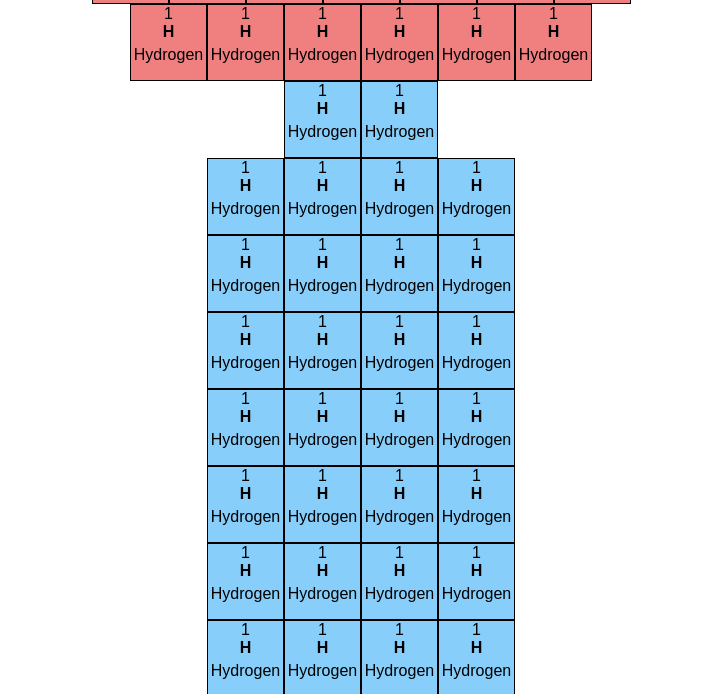
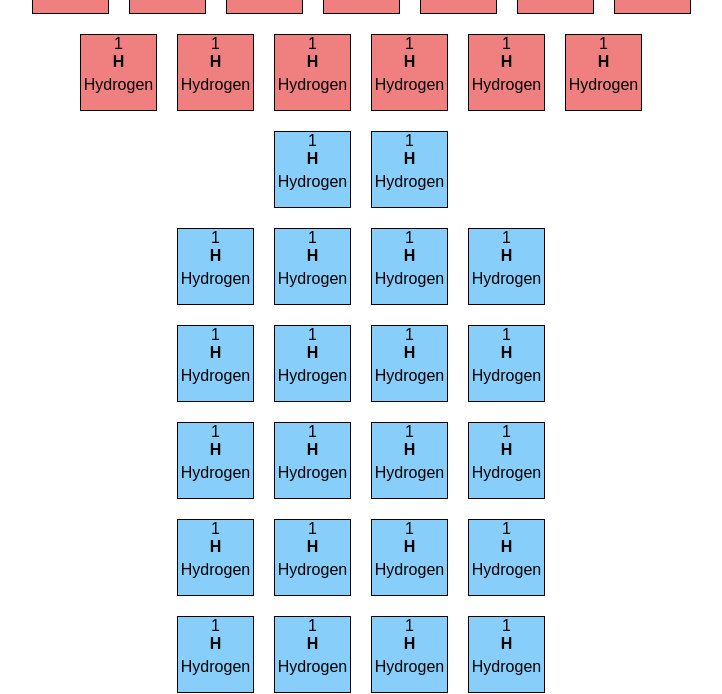
Before and after one commit to ancheta98/periodic_table, a plain HTML site: page index.html in a window 1280 px wide. Shown: the part 110-804 px from the top of the page, without its empty margins (279-1001 px from the left). Drawn offline with Linux system fonts and the light colour scheme.

Commit message:
added a fancy animation

```diff
--- a/style.css
+++ b/style.css
@@ -62,6 +62,12 @@ h1{
     justify-content: row;
     justify-content: center;
 }
+.tile{
+    transition: transform .2s;
+}
+.tile:hover{
+  transform: scale(1.5); /* (150% zoom - Note: if the zoom is too large, it will go outside of the viewport) */
+}
 
 @media only screen and (max-width: 1500px) {
     #primaryTable {
@@ -99,5 +105,8 @@ h1{
     #nides .row{
         flex-wrap: wrap;
     }
+    .tile{
+        margin: 10px;
+    }
 
   }
```
